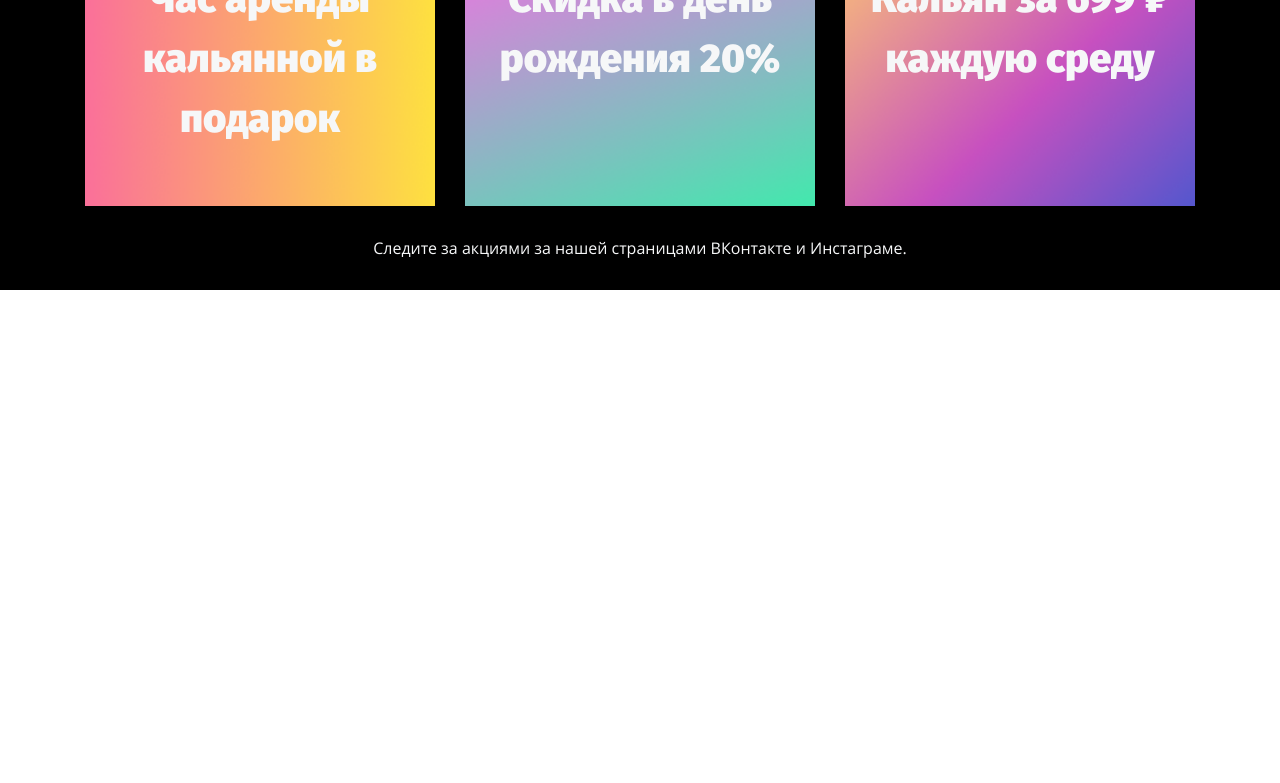
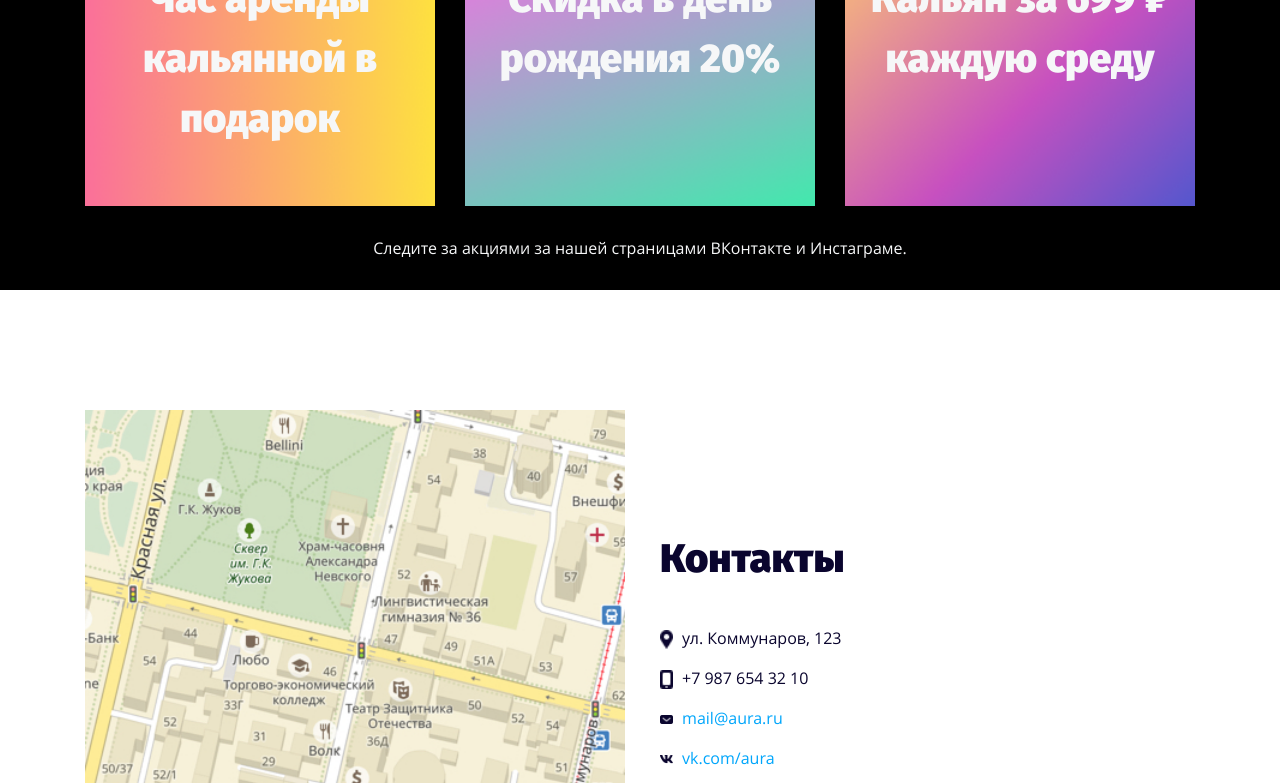
Before and after one commit to konoje91/auramusic, a plain HTML site: page index.html in a window 1280 px wide. Shown: the part 3044-3827 px from the top of the page. Before the commit the page ends 3334 px from the top, so only its background shows below. Drawn offline with nearby package versions, Linux system fonts and the light colour scheme.

Commit message:
add block contacts and responsive

```diff
--- a/css/custom.css
+++ b/css/custom.css
@@ -264,6 +264,35 @@ header {
 	text-align: center;
 }
 
+.contacts {
+	color: #0a052e;
+	padding: 120px 0;
+}
+
+.contacts h2 {
+	font-family: 'FiraSans';
+	font-weight: 700;
+	color: #0a052e;
+}
+
+.contacts p {
+	font-family: 'OpenSans';
+	font-weight: 400;
+}
+
+.contacts .img-contacts {
+	padding-left: 20px;
+}
+
+.contacts .img-contacts img{
+	width: 22px;
+	padding-right: 9px;
+}
+
+.contacts a {
+	color: #00a6fb;
+}
+
 @media (max-width: 991px) {
 
 	.nav .nav-item:first-child {
@@ -294,6 +323,10 @@ header {
     .shares .lease, .shares .discount, .shares .hookah {
     	font-size: 30px;
     }
+
+    .contacts h2 {
+    	padding-top: 0px;
+    }
 }
 
 @media (max-width: 766px) {
@@ -314,4 +347,20 @@ header {
     .shares .shares-img-size p {
     	margin-bottom: 0;
     }
+
+    .contacts h2 {
+	    padding-top: 30px;
+    }
 }
+
+@media (max-width: 575px) {
+
+	header .button-order {
+		width: auto;
+		padding: 13px 4px;
+	}
+
+	header .actions {
+	    margin-left: 10px;
+	}
+}
--- a/index.html
+++ b/index.html
@@ -102,6 +102,24 @@
        </div>
        <p class="shares-info">Следите за акциями за нашей страницами ВКонтакте и Инстаграме.</p>
     </div>
+    <!-- контакты -->
+    <div class="contacts">
+      <div class="container">
+        <div class="row">
+          <div class="col-md-6">
+            <img src="img/group-map.jpg">
+          </div>
+          <div class="col-md-6 img-contacts">
+            <h2>Контакты</h2>
+            <p><img src="img/geo.png">ул. Коммунаров, 123</p>
+            <p><img src="img/phone.png">+7 987 654 32 10</p>
+            <p><img src="img/mail.png"><a href="#">mail@aura.ru</a></p>
+            <p><img src="img/vk.png"><a href="#">vk.com/aura</a></p>
+            <p><img src="img/instagram.png"><a href="#">instagram.com/aura</a></p>
+          </div>
+        </div>
+      </div>
+    </div>
 
     <!-- Optional JavaScript -->
     <!-- jQuery first, then Popper.js, then Bootstrap JS -->
```
Also changed, not shown: img/geo.png (added), img/geo@2x.png (added), img/geo@3x.png (added), img/group-map.jpg (added), img/group-map@2x.jpg (added), img/group-map@3x.jpg (added), img/instagram.png (added), img/instagram@2x.png (added), img/instagram@3x.png (added), img/mail.png (added), img/mail@2x.png (added), img/mail@3x.png (added), img/phone.png (added), img/phone@2x.png (added), 4 more files.
